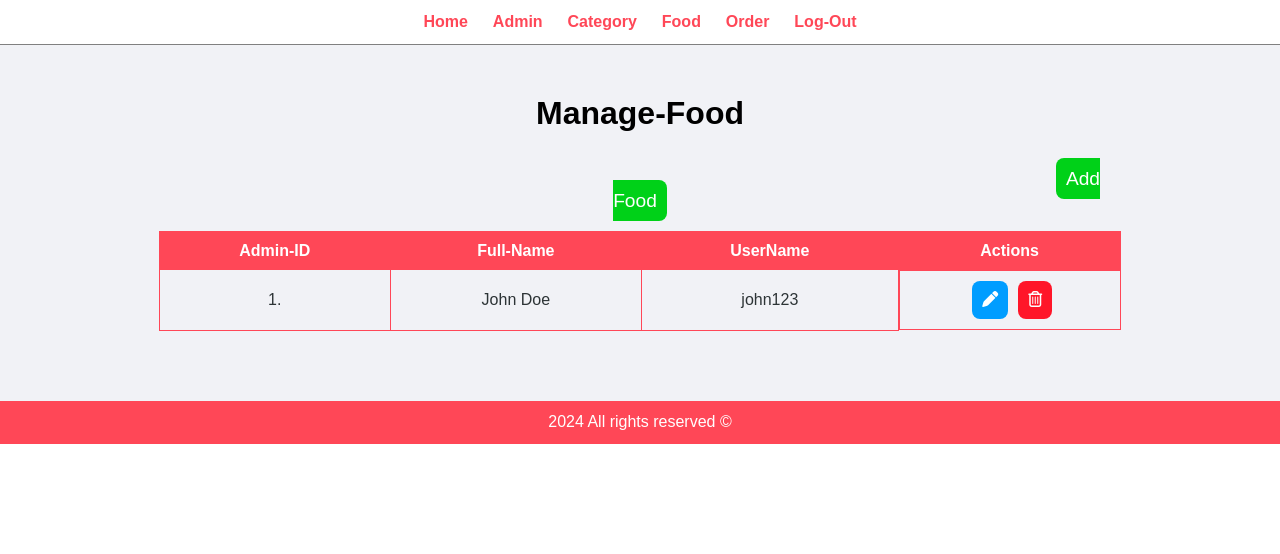
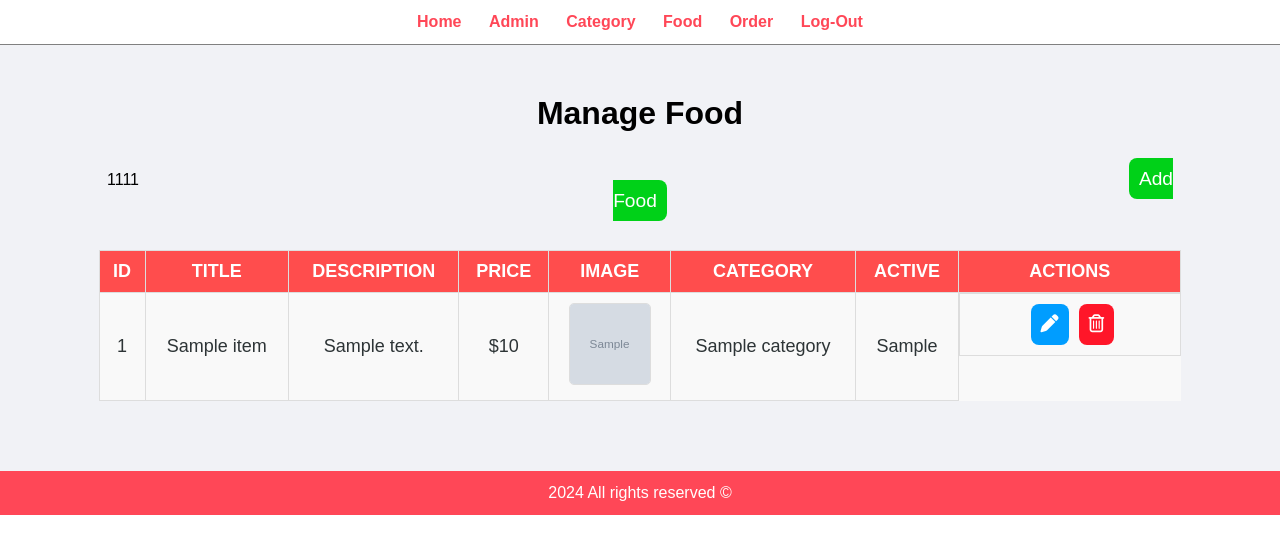
Before and after one commit to ZyadAsraf/Online-Restaurant, a PHP site: page /Online-Restaurant/Manage-food.php in a window 1280 px wide. Shown: the top 554 px of the page. Run offline with PHP 8.4, Linux system fonts and the light colour scheme; the visitor is signed in with stand-in values (Sample User, id 1); tables that the repository leaves empty or names only in its code hold one stand-in row (values such as "Sample post"); grey boxes marked "Sample" are stand-in pictures.

Commit message:
Add Food item (Admin)

```diff
--- a/Admin/Manage-food.php
+++ b/Admin/Manage-food.php
@@ -1,38 +1,155 @@
 <?php
 include("Partials/Navigation.php");
 ?>
-    <!-- Main Content Section Starts -->
+
+<style>
+/* Styling for the table */
+.tbl-full {
+    width: 100%;
+    border-collapse: collapse;
+    margin: 20px 0;
+    font-size: 18px;
+    text-align: left;
+    background-color: #f9f9f9;
+}
+
+.tbl-full th,
+.tbl-full td {
+    border: 1px solid #ddd;
+    padding: 10px;
+}
+
+.tbl-full th {
+    background-color: #ff4d4d; /* Header background color */
+    color: white;
+    font-weight: bold;
+    text-transform: uppercase;
+}
+
+.img-thumbnail {
+    width: 80px;
+    height: 80px;
+    object-fit: cover;
+    border-radius: 5px;
+    border: 1px solid #ddd;
+}
+
+/* Center the main content */
+.main-content {
+    text-align: center;
+    font-family: Arial, sans-serif;
+}
+
+.wrapper {
+    width: 90%;
+    margin: auto;
+}
+</style>
 
 <div class="main-content">
     <div class="wrapper">
-            <h1>Manage-Food</h1>
+        <h1>Manage Food</h1>
         <br><br>
 
-            <a href="#" class="btn-success">Add Food</a>
+        <?php
+        // Display session messages if any
+        if (isset($_SESSION['add'])) {
+            echo $_SESSION['add'];
+            unset($_SESSION['add']);
+        }
 
+        if (isset($_SESSION['upload'])) {
+            echo $_SESSION['upload'];
+            unset($_SESSION['upload']);
+        }
+
+        if (isset($_SESSION['delete'])) {
+            echo $_SESSION['delete'];
+            unset($_SESSION['delete']);
+        }
+
+        if (isset($_SESSION['update'])) {
+            echo $_SESSION['update'];
+            unset($_SESSION['update']);
+        }
+        ?>
+
+        <a href="Add-food.php" class="btn-success">Add Food</a>
+        <br><br>
 
         <table class="tbl-full">
             <tr>
-                    <th>Admin-ID</th>
-                    <th>Full-Name</th>
-                    <th>UserName</th>
+                <th>ID</th>
+                <th>Title</th>
+                <th>Description</th>
+                <th>Price</th>
+                <th>Image</th>
+                <th>Category</th>
+                <th>Active</th>
                 <th>Actions</th>
             </tr>
 
+            <?php
+            // Query to get all food items and their categories
+            $sql = "SELECT item.ID, item.Title, item.Description, item.Price, item.Image, item.Active, category.Title AS CategoryTitle
+                    FROM item
+                    LEFT JOIN category ON item.Category_ID = category.ID";
+
+            // Execute the query
+            $result = mysqli_query($conn, $sql);
+
+            // Check if the query execution was successful
+            if ($result) {
+                // Count the rows
+                $count = mysqli_num_rows($result);
+
+                if ($count > 0) {
+                    // Loop through and display food items
+                    while ($row = mysqli_fetch_assoc($result)) {
+                        $id = $row['ID'];
+                        $title = $row['Title'];
+                        $description = $row['Description'];
+                        $price = $row['Price'];
+                        $image_name = $row['Image'];
+                        $category_title = $row['CategoryTitle'] ? $row['CategoryTitle'] : "No Category";
+                        $active = $row['Active'];
+                        ?>
                         <tr>
-                    <td>1.</td>
-                    <td>John Doe</td>
-                    <td>john123</td>
-
+                            <td><?php echo $id; ?></td>
+                            <td><?php echo $title; ?></td>
+                            <td><?php echo $description; ?></td>
+                            <td>$<?php echo $price; ?></td>
                             <td>
-                    <a href="#" class="btn-secondary"><i class="fa-solid fa-pen"></i></a>
-                    <a href="#" class="btn-danger"><i class="fa-regular fa-trash-can"></i></a>
+                                <?php
+                                if ($image_name != "") {
+                                    // Display the image
+                                    echo "<img src='" . HOMEURL . "images/food/$image_name' class='img-thumbnail'>";
+                                } else {
+                                    echo "<div style='color: red;'>Image Not Added</div>";
+                                }
+                                ?>
+                            </td>
+                            <td><?php echo $category_title; ?></td>
+                            <td><?php echo $active; ?></td>
+                            <td>
+                                <a href="<?php echo HOMEURL; ?>admin/Update-food.php?ID=<?php echo $id; ?>" class="btn-secondary"><i class="fa-solid fa-pen"></i></a>
+                                <a href="<?php echo HOMEURL; ?>admin/Delete-food.php?ID=<?php echo $id; ?>" class="btn-danger"><i class="fa-regular fa-trash-can"></i></a>
                             </td>
                         </tr>
+                        <?php
+                    }
+                } else {
+                    // No food items found
+                    echo "<tr><td colspan='8' style='color: red;'>No Food Items Added Yet</td></tr>";
+                }
+            } else {
+                // Query failed
+                echo "<tr><td colspan='8' style='color: red;'>Failed to retrieve food items. Error: " . mysqli_error($conn) . "</td></tr>";
+            }
+            ?>
         </table>
     </div>
 </div>
-    <!-- Main Content Section Ends -->
 
 <?php
 include("Partials/Footer.php");
```
Also changed, not shown: Admin/Add-food.php (added, +145 -0 lines), Images/Food/Food_Item_514.jpg (added). Lines whose indentation alone changed are shown as unchanged.
